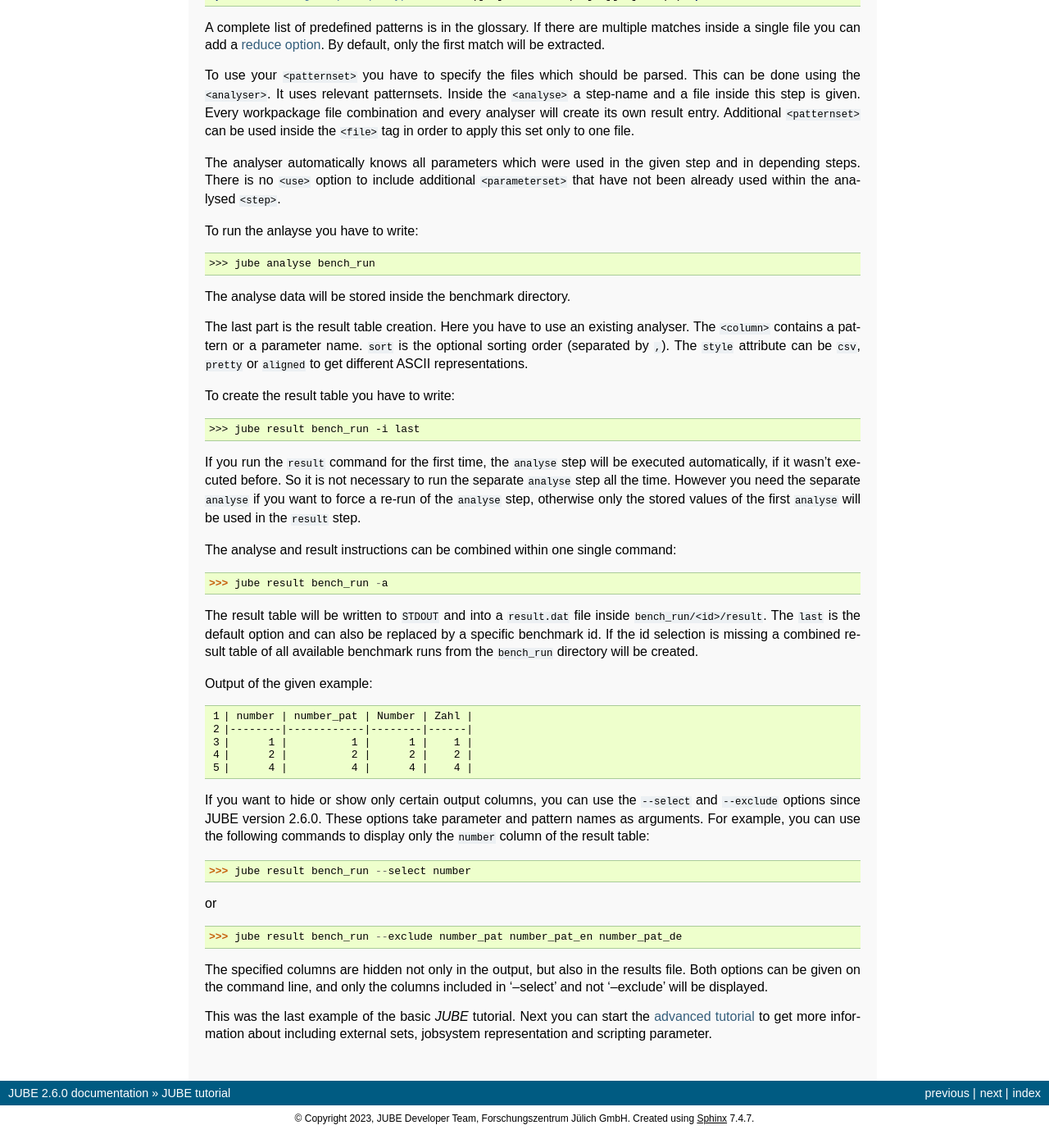
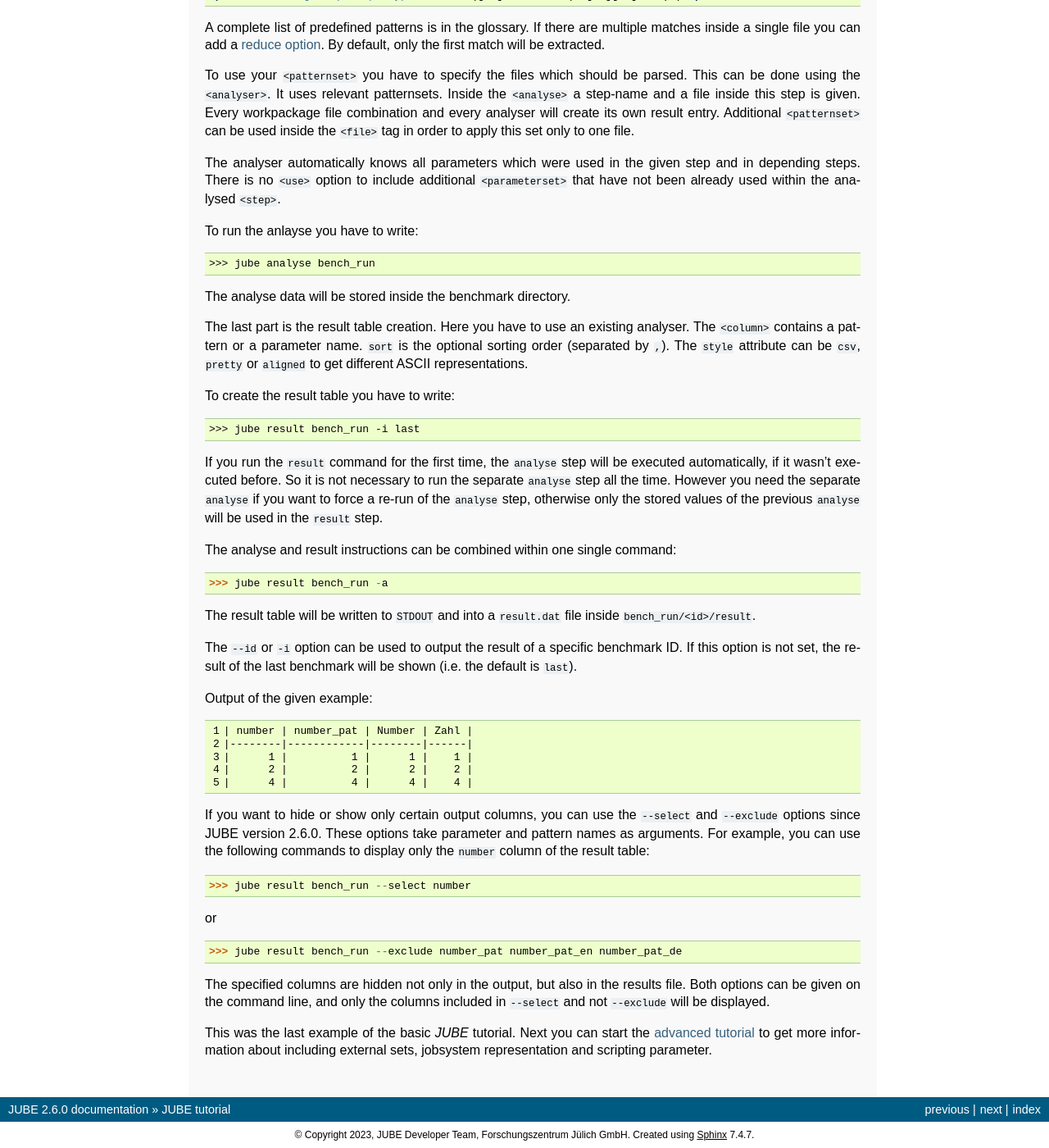
Before and after one commit to FZJ-JSC/JUBE, a Sphinx documentation site: the page built from docs/tutorial.rst, in a window 1280 px wide and 1400 px high, scrolled down 9193 px. Shown: the whole window at 82% size. Built offline with Sphinx 7.4.7, drawn with Linux system fonts in a browser that asks for light colours.

Commit message:
Minor adjustments in the tutorial docu

```diff
--- a/docs/glossar.rst
+++ b/docs/glossar.rst
@@ -937,7 +937,7 @@ Glossary
 
         * ``$jube_wp_id``: current workpackage id
         * ``$jube_wp_padid``: current workpackage id with preceding zeros
-        * ``$jube_wp_status``: current workpackage status
+        * ``$jube_wp_status``: current workpackage status [RUNNING, DONE, ERROR]
         * ``$jube_wp_iteration``: current iteration number (default: 0)
         * ``$jube_wp_parent_<parent_name>_id``: workpackage id of selected parent step
         * ``$jube_wp_relpath``: relative path to workpackage work directory (relative towards configuration file)
--- a/docs/tutorial.rst
+++ b/docs/tutorial.rst
@@ -516,14 +516,15 @@ To create the result table you have to write::
    >>> jube result bench_run -i last
 
 If you run the ``result`` command for the first time, the ``analyse`` step will be executed automatically, if it wasn't executed before. So it is not necessary to run the separate ``analyse`` step all the time. However you need the separate ``analyse``
-if you want to force a re-run of the ``analyse`` step, otherwise only the stored values of the first ``analyse`` will be used in the ``result`` step.
+if you want to force a re-run of the ``analyse`` step, otherwise only the stored values of the previous ``analyse`` will be used in the ``result`` step.
 
 The analyse and result instructions can be combined within one single command:
 
    >>> jube result bench_run -a
 
-The result table will be written to ``STDOUT`` and into a ``result.dat`` file inside ``bench_run/<id>/result``. The ``last`` is the default option and can also be replaced by a specific benchmark id.
-If the id selection is missing a combined result table of all available benchmark runs from the ``bench_run`` directory will be created.
+The result table will be written to ``STDOUT`` and into a ``result.dat`` file inside ``bench_run/<id>/result``.
+
+The ``--id`` or ``-i`` option can be used to output the result of a specific benchmark ID. If this option is not set, the result of the last benchmark will be shown (i.e. the default is ``last``).
 
 Output of the given example:
 
@@ -545,6 +546,6 @@ or
 
    >>> jube result bench_run --exclude number_pat number_pat_en number_pat_de
 
-The specified columns are hidden not only in the output, but also in the results file. Both options can be given on the command line, and only the columns included in '--select' and not '--exclude' will be displayed.
+The specified columns are hidden not only in the output, but also in the results file. Both options can be given on the command line, and only the columns included in ``--select`` and not ``--exclude`` will be displayed.
 
 This was the last example of the basic *JUBE* tutorial. Next you can start the :doc:`advanced tutorial <advanced>` to get more information about including external sets, jobsystem representation and scripting parameter.
```
Also changed, not shown: docs/advanced.rst (+9 -1 lines).
